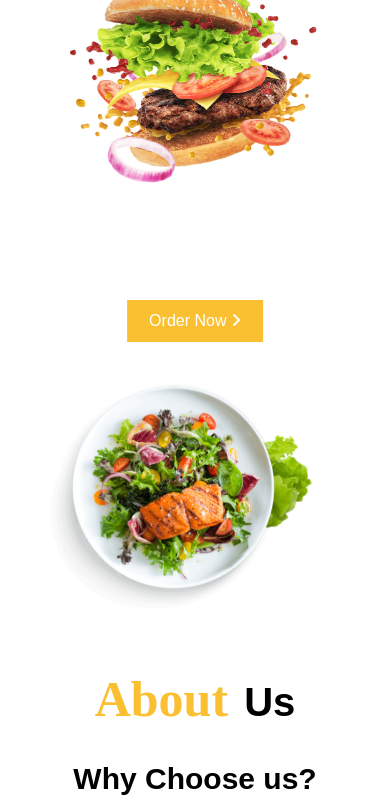
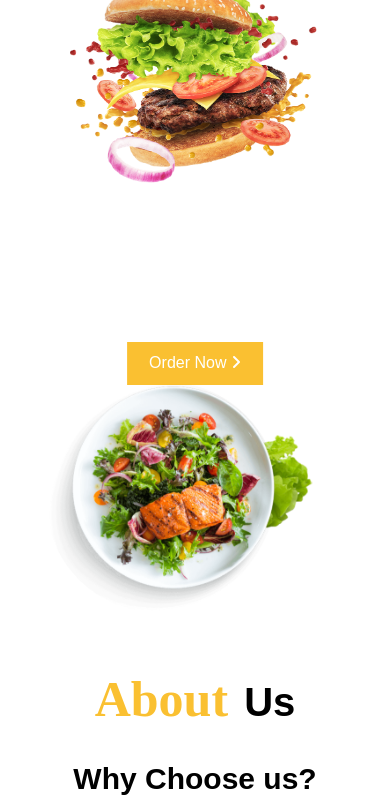
Before and after one commit to amira-code444/Food-Templet, a plain HTML site: page index.html in a window 390 px wide. Shown: the part 603-1410 px from the top of the page. Drawn offline with Linux system fonts and the light colour scheme; files whose address does not match are found by name.

Commit message:
modification

```diff
--- a/CSS/master.css
+++ b/CSS/master.css
@@ -280,7 +280,7 @@ header .container  ul{
 
 @media (max-width:767px){
     .mainpage .main-Button{
-        top: 107%;
+        top: 112%;
     }
 }
 /* End main Page */
```
